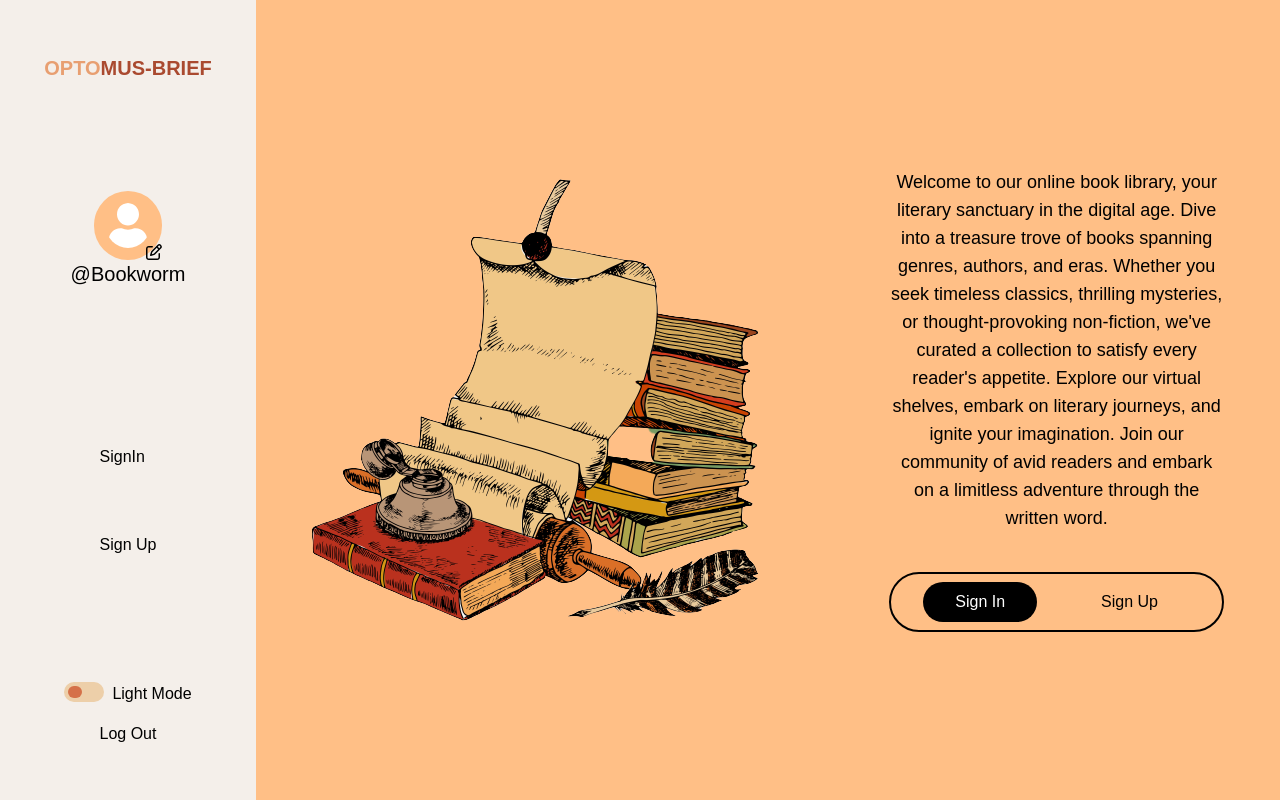
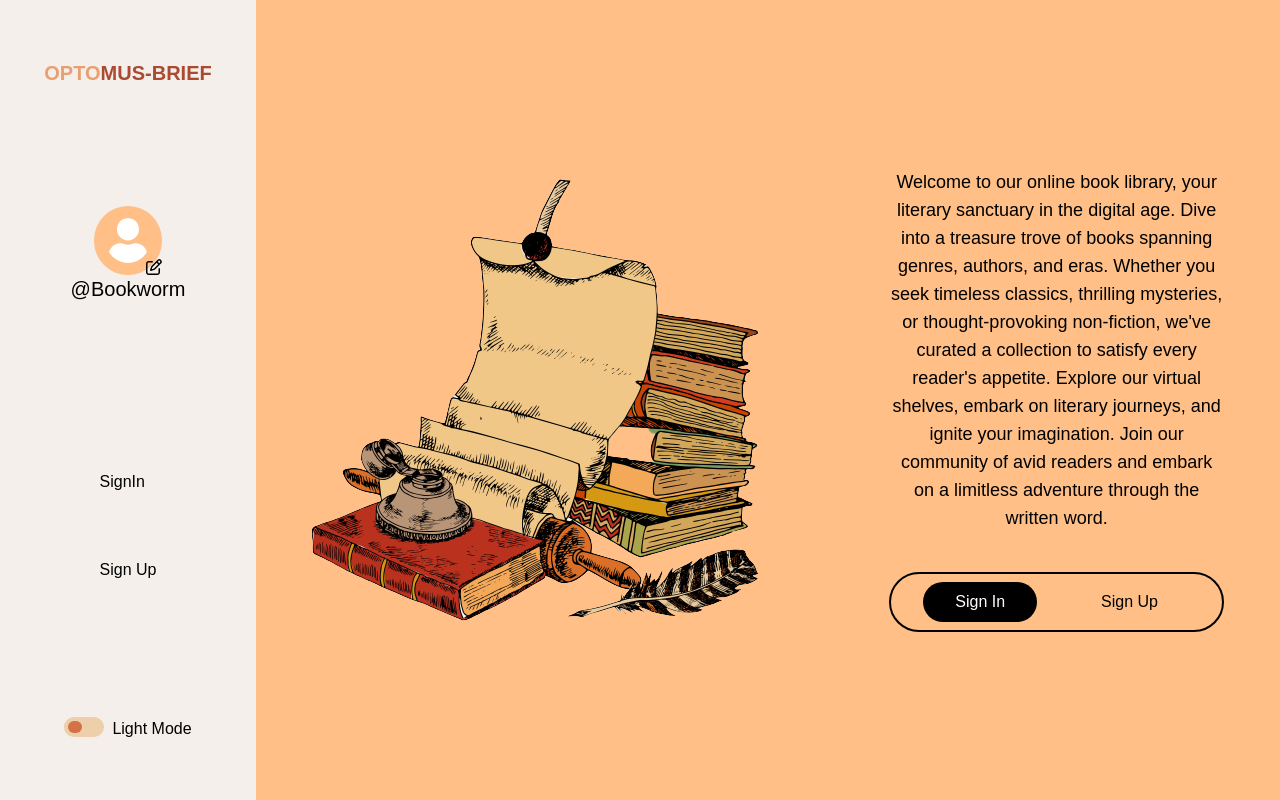
Before and after one commit to moloruntomiwa31/optomus-brief, a Vue app: page / in a window 1280 px wide. Built offline with nearby package versions, Linux system fonts and the light colour scheme; no server answers; a web font is replaced by a local one.

Commit message:
Added condition for the logout button

```diff
--- a/src/components/fixed/SideBar.vue
+++ b/src/components/fixed/SideBar.vue
@@ -19,7 +19,7 @@
         <PageRoutes :sideNav="sideNavForm" v-else />
         <div class="flex flex-col space-y-4">
             <Theme />
-            <button @click="logOut">Log Out</button>
+            <button @click="logOut" v-if="reader.user">Log Out</button>
         </div>
     </main>
     <!-- ----------------mobile -->
@@ -63,7 +63,7 @@
 
             <PageRoutes :sideNav="sideNav" v-if="reader.user" />
             <PageRoutes :sideNav="sideNavForm" v-else />
-            <button class="bg-[#E89F71] dark:bg-[#FF7517] p-3 rounded-lg" @click="logOut">Log Out</button>
+            <button class="bg-[#E89F71] dark:bg-[#FF7517] p-3 rounded-lg" @click="logOut" v-if="reader.user">Log Out</button>
         </div>
     </main>
 </template>
```
